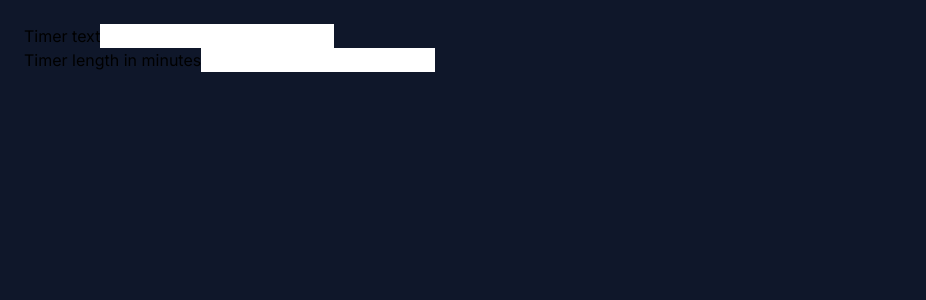
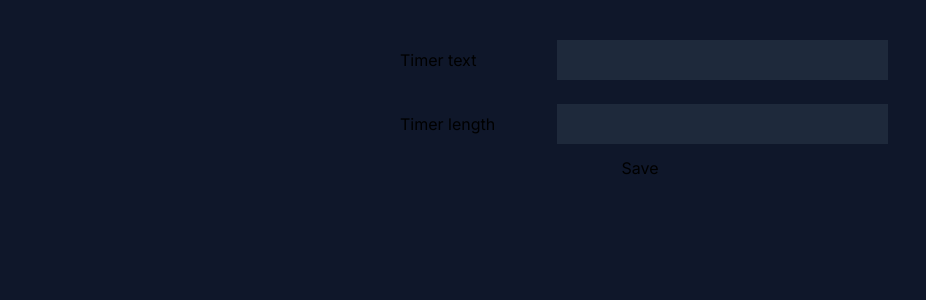
Before and after one commit to ldhose/n-plan, a Next.js app: page /pomodoro in a window 1280 px wide. Shown: the top 300 px of the page, without its empty margins (0-926 px from the left). Built offline with nearby package versions, Linux system fonts and the light colour scheme.

Commit message:
Manage timers

```diff
--- a/src/app/components/contexts/pomodoroContext.tsx
+++ b/src/app/components/contexts/pomodoroContext.tsx
@@ -14,8 +14,8 @@ export const PomodoroContext = createContext<{timer: TimerInstance, setTimer: (t
 export default function PomodoroContextProvider({children, }: {children: React.ReactNode}) {
 
     const twentyFiveMinuteTimer:TimerInstance = {id: 1, minute: 25, text: "25 Minutes", expired: false, notified: false, remainingSeconds: 25 * 60}
+    const [timer, setTimer] = useState<TimerInstance>(twentyFiveMinuteTimer)
 
-    const [timer, setTimer] = useState<TimerInstance>(twentyFiveMinuteTimer)
     return (
         <PomodoroContext.Provider value = {{timer, setTimer}}>
             {children}
@@ -23,6 +23,7 @@ export default function PomodoroContextProvider({children, }: {children: React.R
     )
 
 }
+
 export function usePomodoroContext () {
     const timerInstance = useContext(PomodoroContext)
     if (timerInstance === undefined) {
--- a/src/app/components/pomodoro/newTimerForm.tsx
+++ b/src/app/components/pomodoro/newTimerForm.tsx
@@ -1,22 +1,21 @@
 export const NewTimerForm = () => {
 
-    function saveTimer() {
-
-    }
-
-
     return (
-        <form method="post" id="create-new-timer" onSubmit={saveTimer}>
-            <p>
-                <label htmlFor="timer-name">Timer text</label>
-                <input type="text" id="timer-name" name="timer-name"></input>
-            </p>
-            <p>
-                <label htmlFor="timer-length">Timer length in minutes</label>
-                <input type="text" id="timer-length" name="timer-length"></input>
-            </p>
-
-        </form>
+        <div className="min-w-28  m-auto md:max-w-md lg:max-w-lg">
+            <form method="post" id="create-new-timer">
+                <div className="grid grid-cols-1">
+                    <div className="p-2 mt-2 grid grid-cols-3">
+                        <label className="m-2" htmlFor="timer-name">Timer text</label>
+                        <input className="bg-slate-800 col-span-2"type="text" id="timer-name" name="timer-name"></input>
+                    </div>
+                    <div className="p-2 mt-2 grid grid-cols-3">
+                        <label className="m-2" htmlFor="timer-length">Timer length</label>
+                        <input className="bg-slate-800 col-span-2" type="text" id="timer-length" name="timer-length"></input>
+                    </div>
+                    <button className="mt-1">Save</button>
+                </div>
+            </form>
+        </div>
     )
 
 }
--- a/src/app/components/pomodoro/pomodoro.tsx
+++ b/src/app/components/pomodoro/pomodoro.tsx
@@ -7,6 +7,7 @@ import axios from "axios"
 import { TimerList } from "./TimerList"
 import { TimerInstance } from "@/app/lib/timer"
 import  PomodoroContextProvider from "../contexts/pomodoroContext"
+import { InputText } from "./InputText"
 
 
 
@@ -46,6 +47,7 @@ export const Pomodoro = () => {
         <PomodoroContextProvider>
             <Timer />
             <TimerButtons />
+            <InputText />
         </PomodoroContextProvider>
 
     </div>
--- a/src/app/pomodoro/layout.tsx
+++ /dev/null
@@ -1,19 +0,0 @@
-import type { Metadata } from "next";
-
-
-export const metadata: Metadata = {
-  title: "Manage timers",
-  description: "Add or remove timers",
-};
-
-export default function RootLayout({
-  children,
-}: {
-  children: React.ReactNode;
-}) {
-  return (
-    <div>
-      {children}
-    </div>
-  );
-}
--- a/src/app/pomodoro/page.tsx
+++ b/src/app/pomodoro/page.tsx
@@ -1,22 +1,10 @@
-export default function NewTimerForm() {
+import { TimerButtons } from "../components/pomodoro/TimerButtons";
+import { NewTimerForm } from "../components/pomodoro/newTimerForm";
 
-    function saveTimer() {
-
-    }
-
+export default function PomodoroConfigPage() {
 
     return (
-        <form method="post" id="create-new-timer" >
-            <p>
-                <label htmlFor="timer-name">Timer text</label>
-                <input type="text" id="timer-name" name="timer-name"></input>
-            </p>
-            <p>
-                <label htmlFor="timer-length">Timer length in minutes</label>
-                <input type="text" id="timer-length" name="timer-length"></input>
-            </p>
-
-        </form>
+       <NewTimerForm/>
     )
 
 }
```
